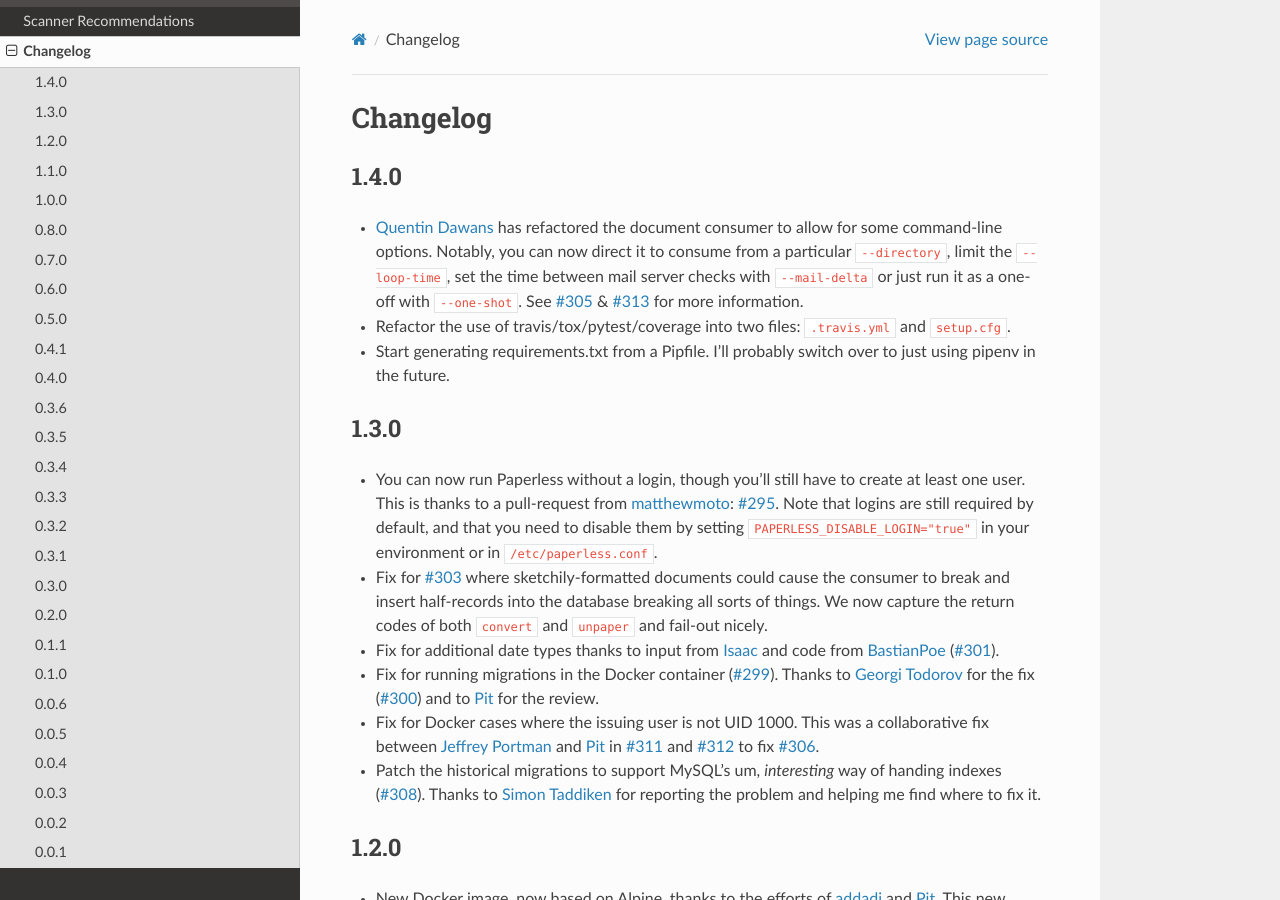
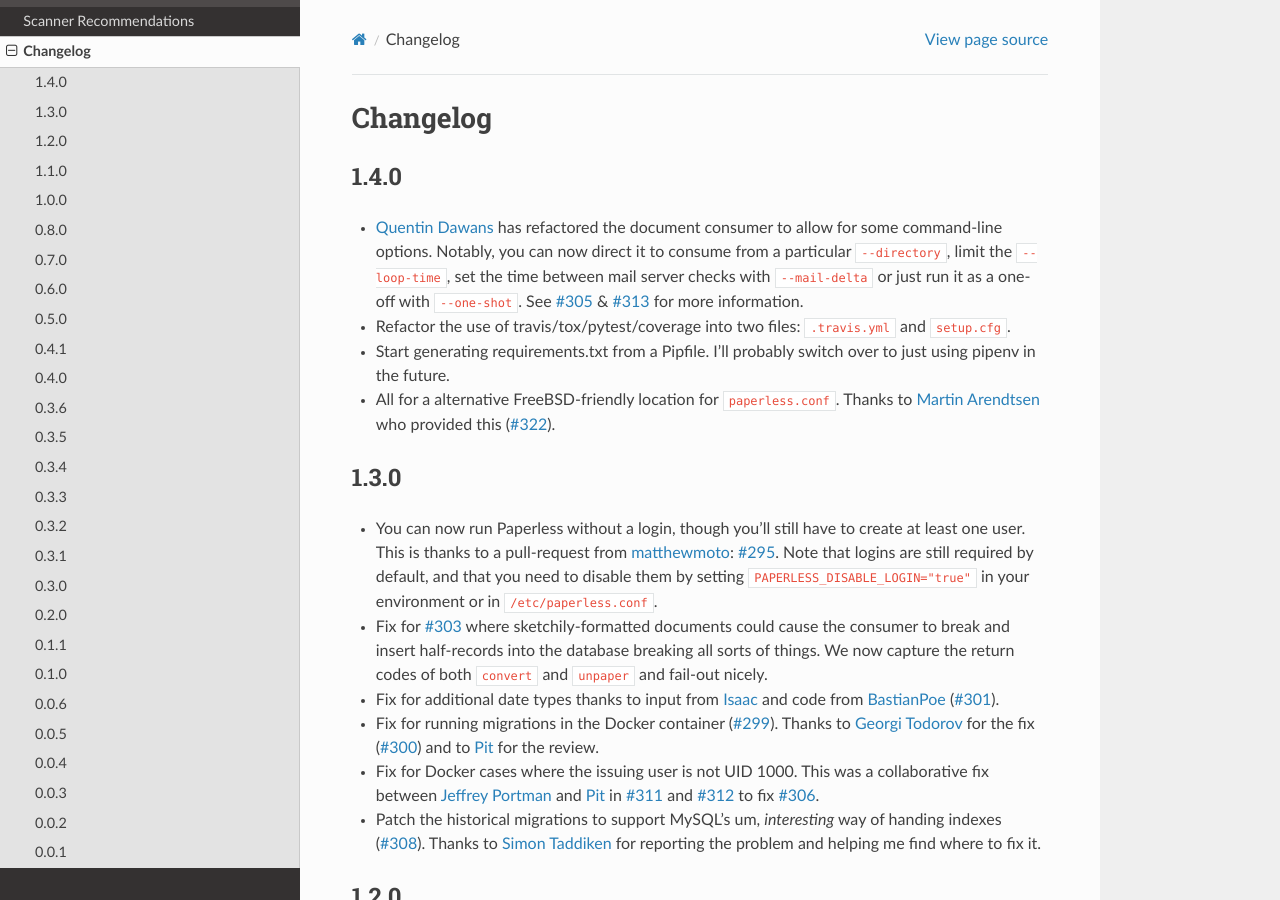
Before and after one commit to repoRangee/Large-scale, a Sphinx documentation site: the page built from docs/changelog.rst, in a window 1280 px wide and 900 px high. Built offline with Sphinx 7.4.7 and the Read the Docs theme 2.0.0, drawn with Linux system fonts in a browser that asks for light colours; formulas are drawn with MathJax 3.

Commit message:
Update changelog to reflect #322

```diff
--- a/docs/changelog.rst
+++ b/docs/changelog.rst
@@ -13,6 +13,8 @@ Changelog
   ``.travis.yml`` and ``setup.cfg``.
 * Start generating requirements.txt from a Pipfile.  I'll probably switch over
   to just using pipenv in the future.
+* All for a alternative FreeBSD-friendly location for ``paperless.conf``.
+  Thanks to `Martin Arendtsen`_ who provided this (`#322`_).
 
 1.3.0
 =====
@@ -371,6 +373,7 @@ Changelog
 .. _Jeffrey Portman: https://github.com/ChromoX
 .. _Simon Taddiken: https://github.com/skuzzle
 .. _Quentin Dawans: https://github.com/ovv
+.. _Martin Arendtsen: https://github.com/Arendtsen
 
 .. _#20: https://github.com/danielquinn/paperless/issues/20
 .. _#44: https://github.com/danielquinn/paperless/issues/44
@@ -433,6 +436,7 @@ Changelog
 .. _#311: https://github.com/danielquinn/paperless/pull/311
 .. _#312: https://github.com/danielquinn/paperless/pull/312
 .. _#313: https://github.com/danielquinn/paperless/pull/313
+.. _#322: https://github.com/danielquinn/paperless/pull/322
 
 .. _pipenv: https://docs.pipenv.org/
 .. _a new home on Docker Hub: https://hub.docker.com/r/danielquinn/paperless/
```
